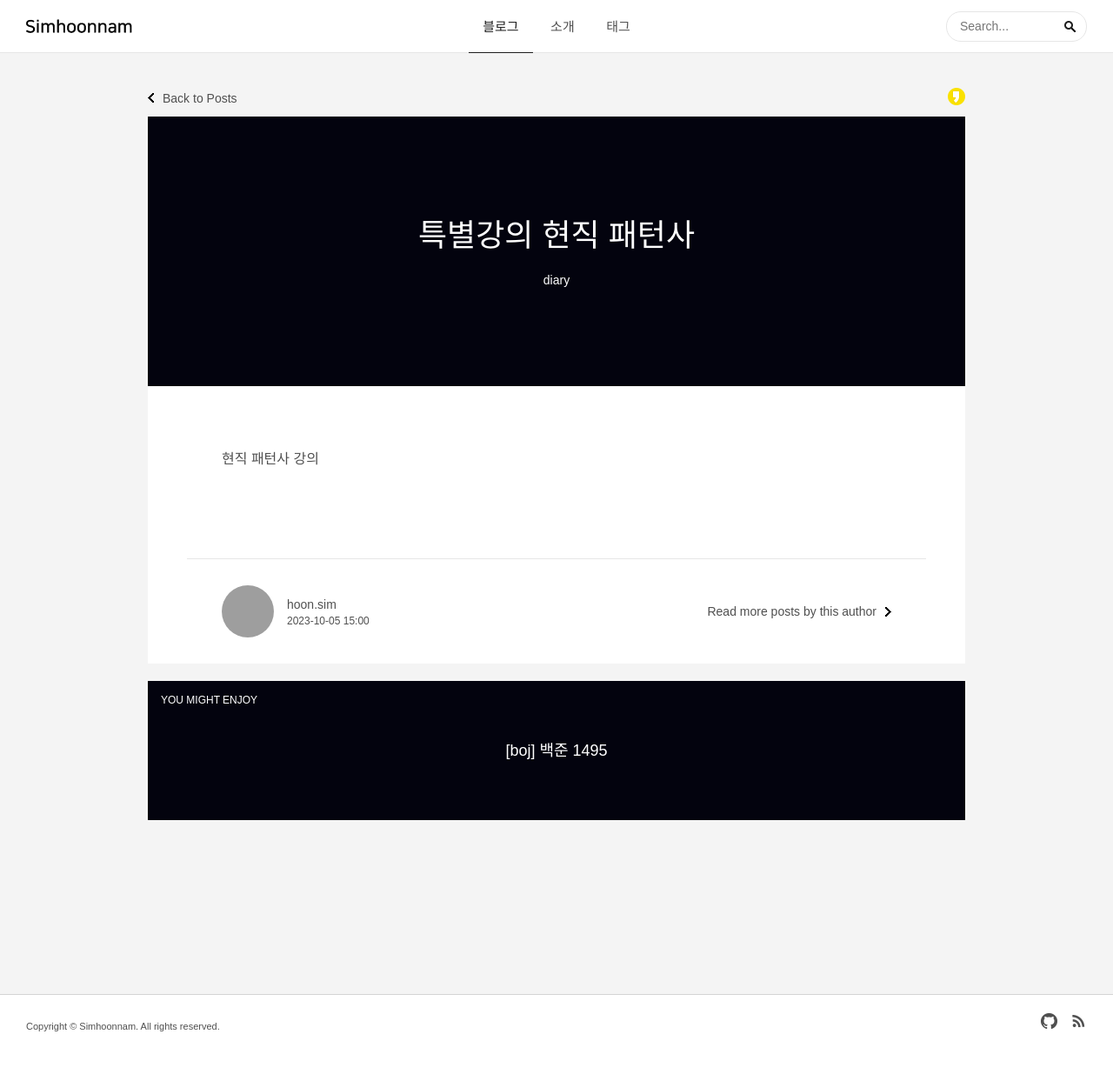
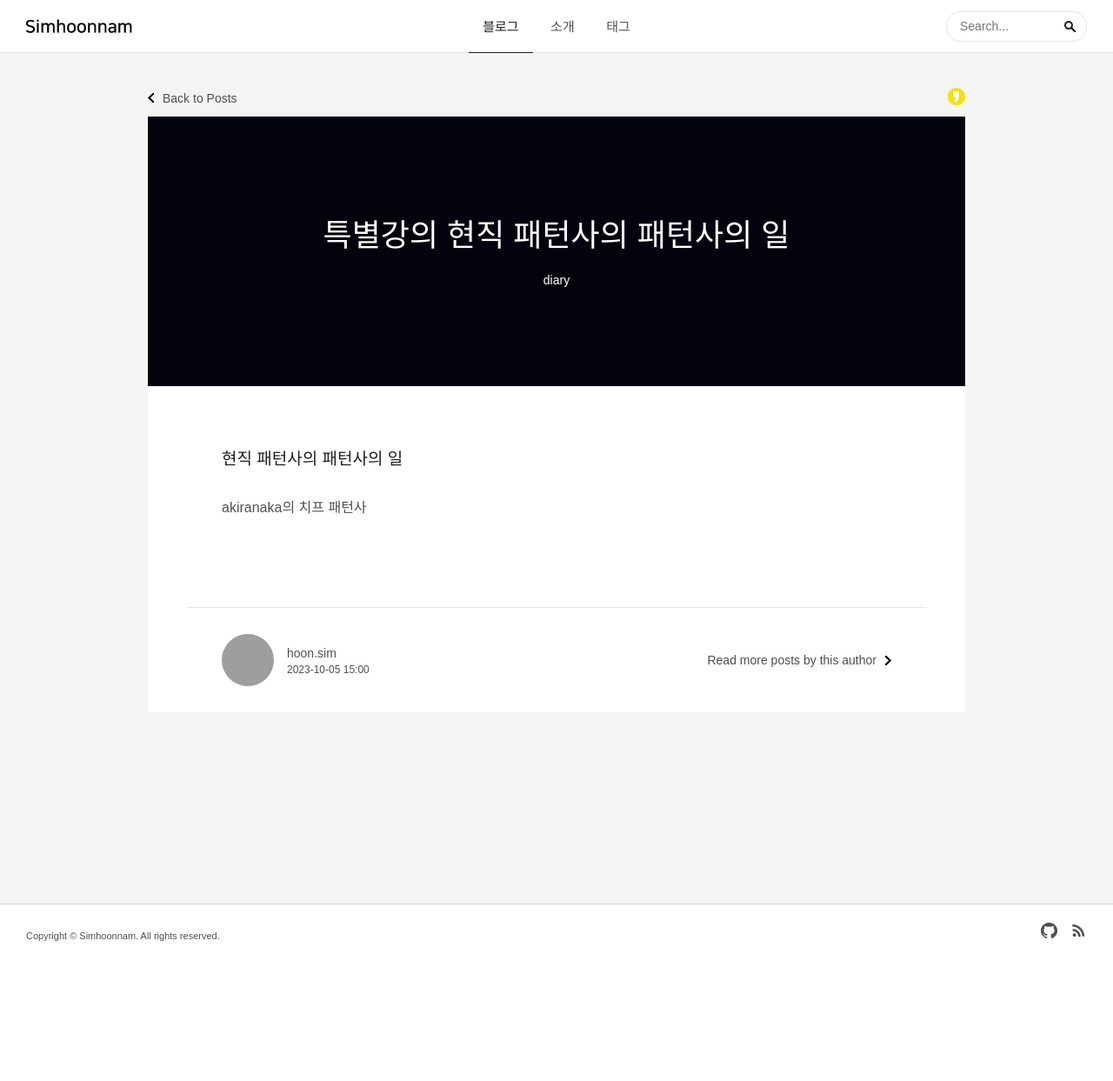
Before and after one commit to simhoonnam/simhoonnam.github.io, a Jekyll site: the page built from _posts/2023-10-05-특별강의-현직-패턴사.md, in a window 1280 px wide. Shown: the whole page at 87% size. Built offline with Jekyll 4.4.1, drawn with Linux system fonts in a browser that asks for light colours; some web fonts are replaced; comment, search, counter and statistics services are not loaded; after the commit the page ends 1139 px from its top, so only the background shows below that; grey boxes are pictures that could not be loaded.

Commit message:
new world

```diff
--- a/_posts/2023-10-05-특별강의-현직-패턴사.md
+++ b/_posts/2023-10-05-특별강의-현직-패턴사.md
@@ -1,6 +1,6 @@
 ---
 layout: post
-title: '특별강의 현직 패턴사'
+title: '특별강의 현직 패턴사의 패턴사의 일'
 author: hoon.sim
 comments: true
 date: 2023-10-05 15:00
@@ -8,4 +8,6 @@ tags: [diary]
 
 ---
 
-현직 패턴사 강의
+### 현직 패턴사의 패턴사의 일
+
+akiranaka의 치프 패턴사
```
Also changed, not shown: past_post/2019-04-29-완벽하지는-않지만-멋진-대학-생활을-위하여.md (renamed from _posts/2019-04-29-완벽하지는-않지만-멋진-대학-생활을-위하여.md), past_post/2019-08-03-대윤-한달-스터디-1일차.md (renamed from _posts/2019-08-03-대윤-한달-스터디-1일차.md), past_post/2019-08-05-boj-1753.md (renamed from _posts/2019-08-05-boj-1753.md), past_post/2019-08-05-숭고한-세미나-1일차-최단-경로-구하기.md (renamed from _posts/2019-08-05-숭고한-세미나-1일차-최단-경로-구하기.md), past_post/2019-08-06-boj-11053.md (renamed from _posts/2019-08-06-boj-11053.md), past_post/2019-08-06-boj-12865.md (renamed from _posts/2019-08-06-boj-12865.md), past_post/2019-08-06-boj-1463.md (renamed from _posts/2019-08-06-boj-1463.md), past_post/2019-08-06-boj-9251.md (renamed from _posts/2019-08-06-boj-9251.md), past_post/2019-08-06-숭고한-세미나-2일차-dp중급.md (renamed from _posts/2019-08-06-숭고한-세미나-2일차-dp중급.md), past_post/2019-08-07-boj-1495.md (renamed from _posts/2019-08-07-boj-1495.md).
